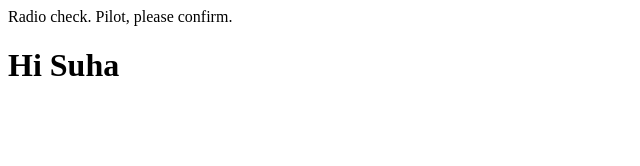
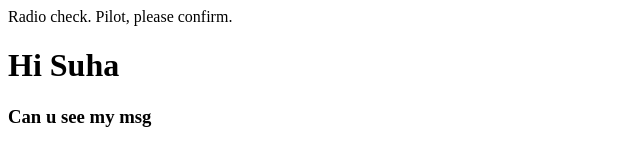
Before and after one commit to sujathasenthil/communication-log, a plain HTML site: page index.html in a window 1280 px wide. Shown: the whole page, without its empty margins (0-640 px from the left). Drawn offline with Linux system fonts and the light colour scheme.

Commit message:
Added line

```diff
--- a/index.html
+++ b/index.html
@@ -2,5 +2,6 @@
 <body>
    <p>Radio check. Pilot, please confirm.</p>
 	<h1>Hi Suha</h1>
+<h3>Can u see my msg</h3>
 </body>
 </html>
```
